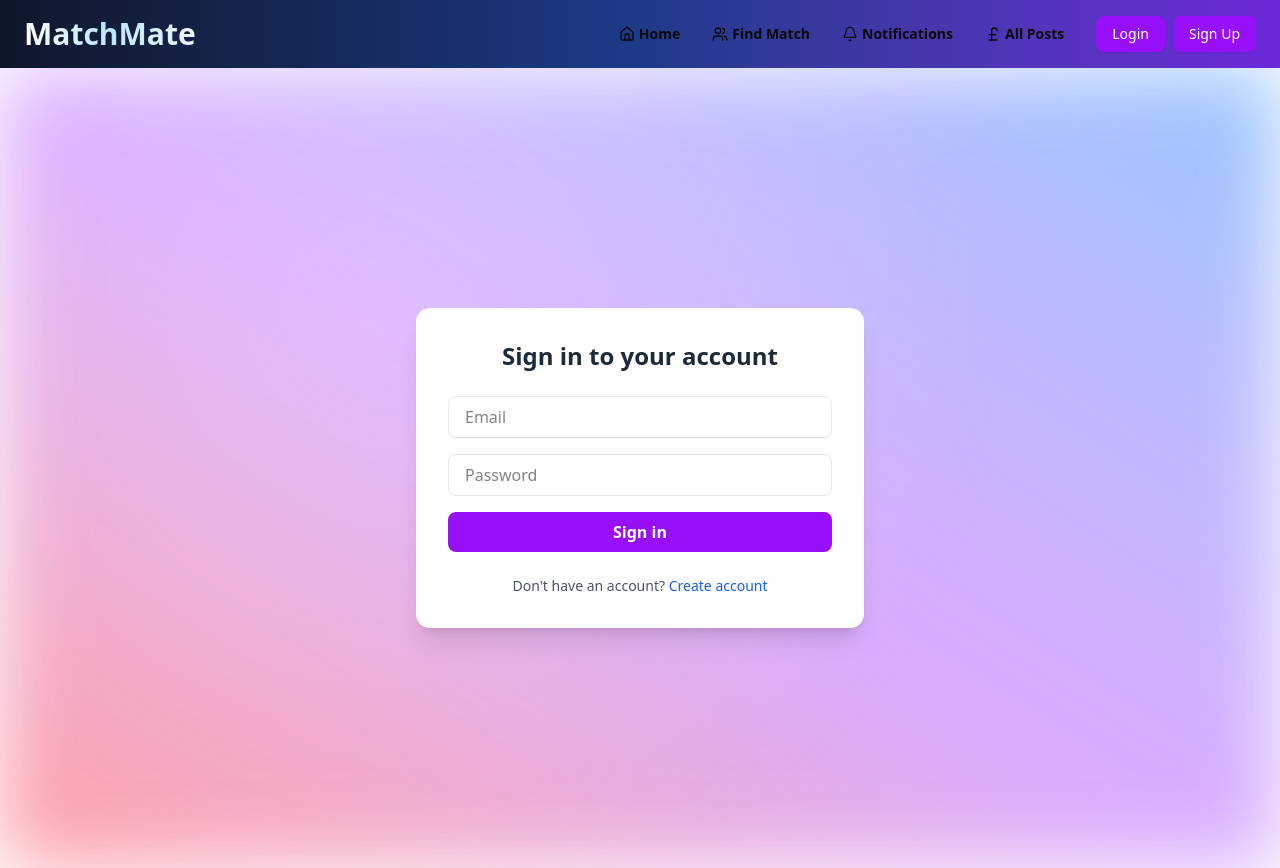
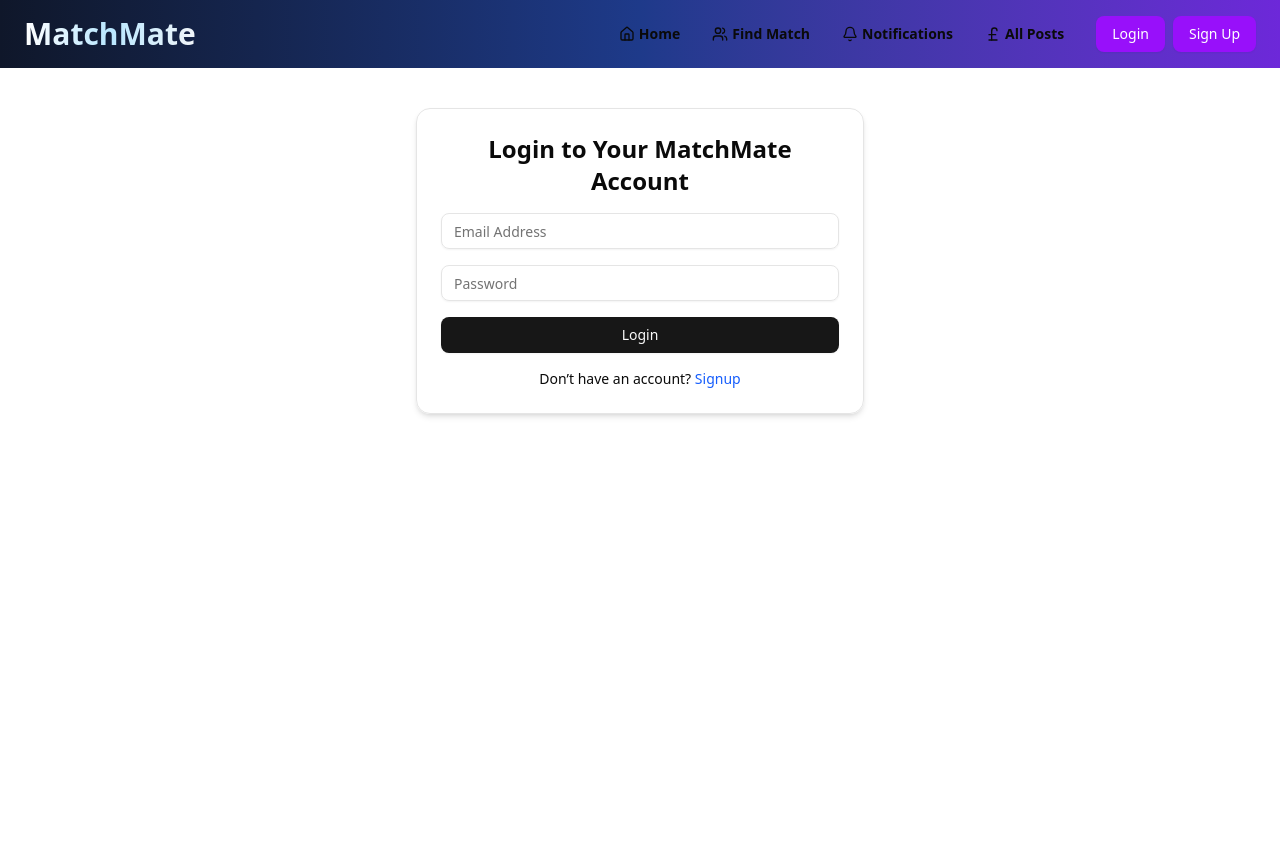
Before and after one commit to csnishant/MatchMate, a React (Vite) app in the folder frontend/: page /login in a window 1280 px wide. After the commit the page ends 800 px from the top, so only its background shows below. Built offline with nearby package versions, Linux system fonts and the light colour scheme.

Commit message:
streamline login component and improve form handling

```diff
--- a/frontend/src/components/auth/Login.jsx
+++ b/frontend/src/components/auth/Login.jsx
@@ -1,28 +1,34 @@
-// File: Login.jsx
 import React, { useState } from "react";
 import { useDispatch } from "react-redux";
 import { useNavigate } from "react-router-dom";
 import axios from "axios";
 import { setUser } from "@/redux/authSlice";
-import { AUTH_API_END_POINT, USER_API_END_POINT } from "@/utils/constant";
+import { AUTH_API_END_POINT } from "@/utils/constant";
+import { Input } from "@/components/ui/input";
+import { Button } from "@/components/ui/button";
 import toast from "react-hot-toast";
 
-export default function Login() {
+const Login = () => {
   const dispatch = useDispatch();
   const navigate = useNavigate();
-  const [email, setEmail] = useState("");
-  const [password, setPassword] = useState("");
+
+  const [formData, setFormData] = useState({
+    email: "",
+    password: "",
+  });
   const [loading, setLoading] = useState(false);
+
+  const handleChange = (e) => {
+    setFormData({ ...formData, [e.target.name]: e.target.value });
+  };
 
   const handleLogin = async (e) => {
     e.preventDefault();
     setLoading(true);
     try {
-      const res = await axios.post(
-        `${AUTH_API_END_POINT}/login`,
-        { email, password },
-        { withCredentials: true }
-      );
+      const res = await axios.post(`${AUTH_API_END_POINT}/login`, formData, {
+        withCredentials: true,
+      });
       toast.success(res.data.message);
       dispatch(setUser(res.data.user));
       localStorage.setItem("user", JSON.stringify(res.data.user));
@@ -35,52 +41,45 @@ export default function Login() {
   };
 
   return (
-    <div className="relative min-h-screen flex items-center justify-center overflow-hidden">
-      {/* Background gradient animation */}
-      <div className="absolute inset-0 bg-gradient-to-tr from-red-400 via-purple-400 to-blue-400 animate-[pulse_8s_infinite] opacity-70 blur-2xl z-0" />
+    <div className="max-w-md mx-auto mt-10 p-6 border rounded-xl shadow-md space-y-4">
+      <h2 className="text-2xl font-bold text-center">
+        Login to Your MatchMate Account
+      </h2>
 
-      {/* White smoke-like overlay */}
-      <div className="absolute inset-0 bg-[radial-gradient(circle_at_30%_30%,rgba(255,255,255,0.2)_0%,transparent_60%)] z-10" />
+      <form onSubmit={handleLogin} className="space-y-4">
+        <Input
+          type="email"
+          name="email"
+          placeholder="Email Address"
+          value={formData.email}
+          onChange={handleChange}
+          autoComplete="email"
+          required
+        />
 
+        <Input
+          type="password"
+          name="password"
+          placeholder="Password"
+          value={formData.password}
+          onChange={handleChange}
+          autoComplete="current-password"
+          required
+        />
 
-      {/* Login Card */}
-      <div className="relative z-20 max-w-md w-full bg-white rounded-xl shadow-xl p-8 space-y-6">
-        <h2 className="text-2xl font-bold text-center text-gray-800">
-          Sign in to your account
-        </h2>
-        <form onSubmit={handleLogin} className="space-y-4">
-          <input
-            type="email"
-            placeholder="Email"
-            value={email}
-            required
-            autoComplete="email"
-            onChange={(e) => setEmail(e.target.value)}
-            className="w-full px-4 py-2 border rounded-md focus:outline-none focus:ring-2 focus:ring-purple-400"
-          />
-          <input
-            type="password"
-            placeholder="Password"
-            value={password}
-            required
-            autoComplete="current-password"
-            onChange={(e) => setPassword(e.target.value)}
-            className="w-full px-4 py-2 border rounded-md focus:outline-none focus:ring-2 focus:ring-purple-400"
-          />
-          <button
-            type="submit"
-            disabled={loading}
-            className="w-full bg-purple-600 hover:bg-purple-700 text-white font-semibold py-2 rounded-md transition">
-            {loading ? "Logging in..." : "Sign in"}
-          </button>
-        </form>
-        <p className="text-sm text-center text-gray-600">
-          Don't have an account?{" "}
-          <a href="/signup" className="text-blue-600 hover:underline">
-            Create account
-          </a>
-        </p>
-      </div>
+        <Button type="submit" className="w-full" disabled={loading}>
+          {loading ? "Logging in..." : "Login"}
+        </Button>
+      </form>
+
+      <p className="text-sm text-center">
+        Don’t have an account?{" "}
+        <a href="/signup" className="text-blue-600 hover:underline">
+          Signup
+        </a>
+      </p>
     </div>
   );
-}
+};
+
+export default Login;
```
